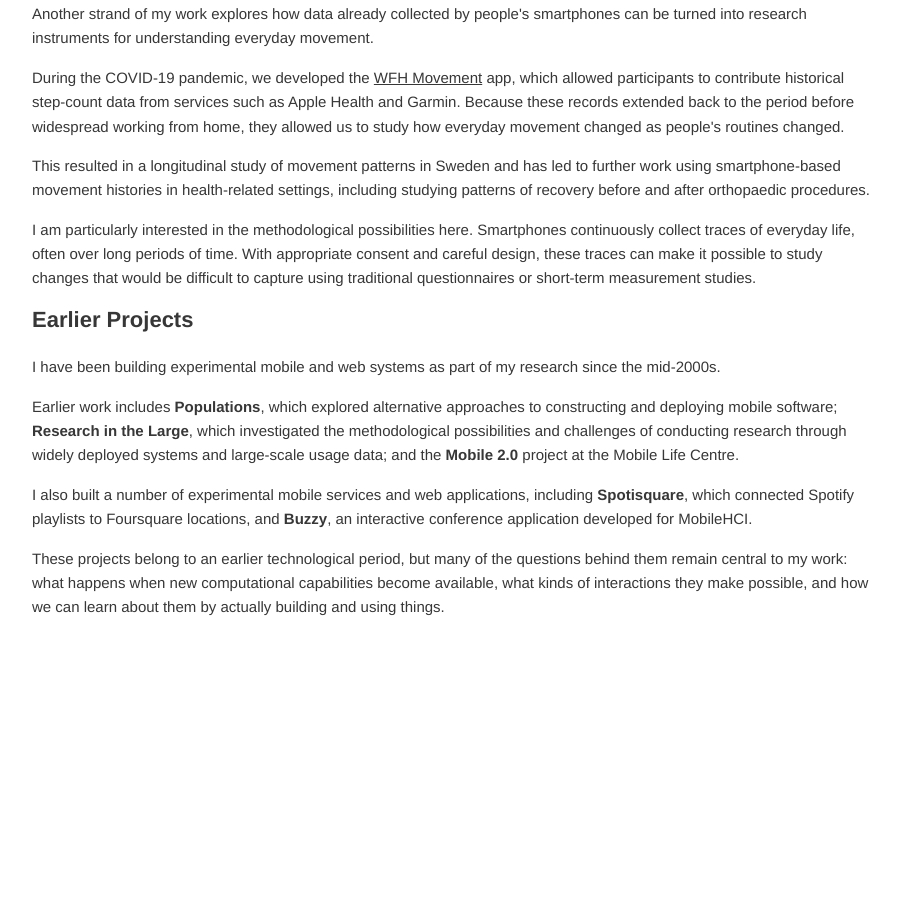
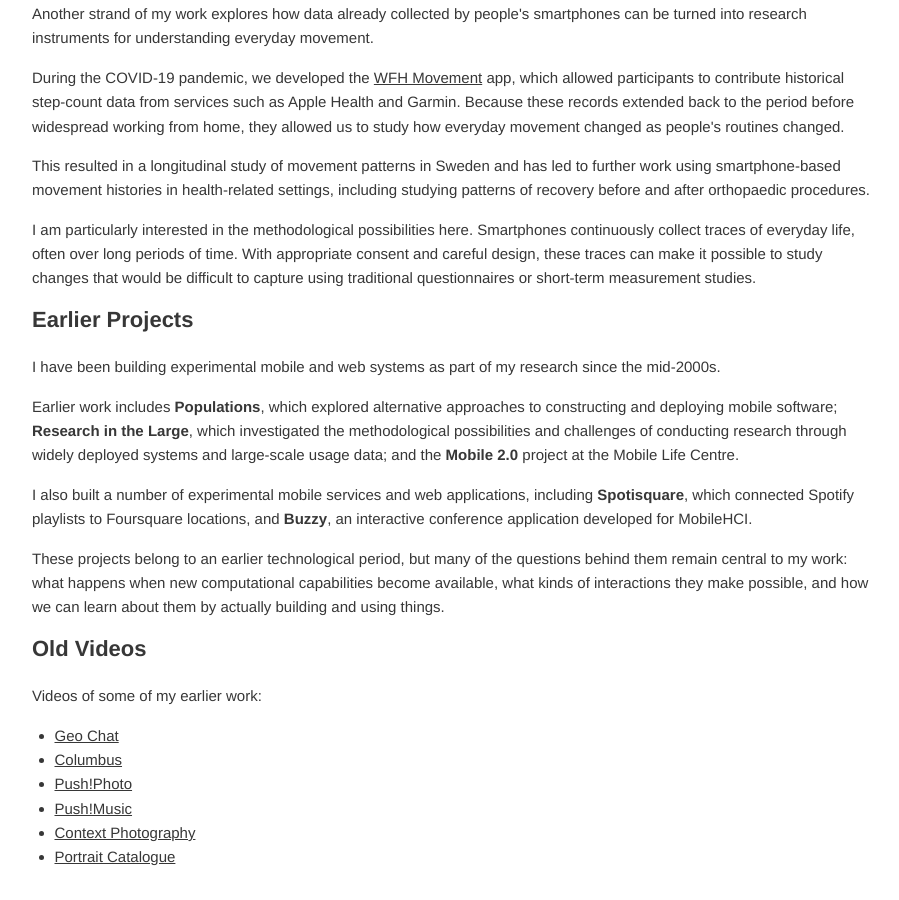
Before and after one commit to rrostt/rrostt.github.io, a Jekyll site: the page built from _pages/2011-09-24-projects.html, in a window 1280 px wide and 900 px high, scrolled down 2612 px. Shown: the whole window, without its empty margins (184-1083 px from the left). Built offline with Jekyll 4.4.1, drawn with Linux system fonts in a browser that asks for light colours; before the commit the page ends 3262 px from its top, so only the background shows below that.

Commit message:
Add Old Videos section with Vimeo links to Projects page
Co-Authored-By: Claude Opus 5.5 <noreply@anthropic.com>
Claude-Session: https://claude.ai/code/session_01A379XowazH2qhDMNFo3Jtz

```diff
--- a/_pages/2011-09-24-projects.html
+++ b/_pages/2011-09-24-projects.html
@@ -99,3 +99,14 @@ permalink: "/projects/"
 <p>Earlier work includes <strong>Populations</strong>, which explored alternative approaches to constructing and deploying mobile software; <strong>Research in the Large</strong>, which investigated the methodological possibilities and challenges of conducting research through widely deployed systems and large-scale usage data; and the <strong>Mobile 2.0</strong> project at the Mobile Life Centre.</p>
 <p>I also built a number of experimental mobile services and web applications, including <strong>Spotisquare</strong>, which connected Spotify playlists to Foursquare locations, and <strong>Buzzy</strong>, an interactive conference application developed for MobileHCI.</p>
 <p>These projects belong to an earlier technological period, but many of the questions behind them remain central to my work: what happens when new computational capabilities become available, what kinds of interactions they make possible, and how we can learn about them by actually building and using things.</p>
+
+<h2>Old Videos</h2>
+<p>Videos of some of my earlier work:</p>
+<ul>
+  <li><a href="https://vimeo.com/3453735">Geo Chat</a></li>
+  <li><a href="https://vimeo.com/6395305">Columbus</a></li>
+  <li><a href="https://vimeo.com/5076466">Push!Photo</a></li>
+  <li><a href="https://vimeo.com/5076886">Push!Music</a></li>
+  <li><a href="https://vimeo.com/6379813">Context Photography</a></li>
+  <li><a href="https://vimeo.com/6379060">Portrait Catalogue</a></li>
+</ul>
```
